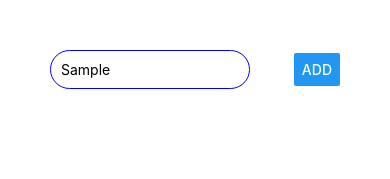
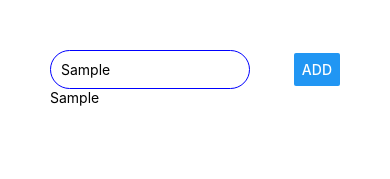
Before and after one commit to narayan494pandey/rn-complete-guide, a React Native app: screen / in a window 390 px wide. Both pictures are taken after typing "Sample" into the empty fields and a click on the button "ADD". Shown: the top 179 px of the page. Built offline with nearby package versions, Linux system fonts and the light colour scheme.

Commit message:
add goal

```diff
--- a/App.js
+++ b/App.js
@@ -1,23 +1,29 @@
 import { StatusBar } from 'expo-status-bar';
 import React,{useState} from 'react';
-import {StyleSheet,View,TextInput,Button } from 'react-native';
+import {StyleSheet,Text,View,TextInput,Button } from 'react-native';
 
 export default function App() {
-  const [goal, setGoal] = useState('');
-  const goalHandler = (enteredText) =>{
-    setGoal(enteredText);
+  const [enteredGoal, setEnteredGoal] = useState('');
+  const [courseGoals, setCourseGoals] = useState([]);
+  const goalInputHandler = (enteredText) =>{
+    setEnteredGoal(enteredText);
   }
   const addGoalHandler = () =>{
-    console.log(goal);
+    setCourseGoals(currentGoals =>[...currentGoals, enteredGoal]);
   }
+
   return (
     <View style={styles.screen}>
       <View style={styles.Container}>
         <TextInput placeholder="Course Goal"
-          style={styles.input} onChangeText={goalHandler}
-          value={goal}
+          style={styles.input} onChangeText={goalInputHandler}
+          value={enteredGoal}
         />
         <Button title="ADD" onPress={addGoalHandler}/>
+      </View>
+      <View style={styles.Container} >
+        {courseGoals.map((goal) => <Text>{goal}</Text>)}
+
       </View>
       <StatusBar style="auto" />
     </View>
```
